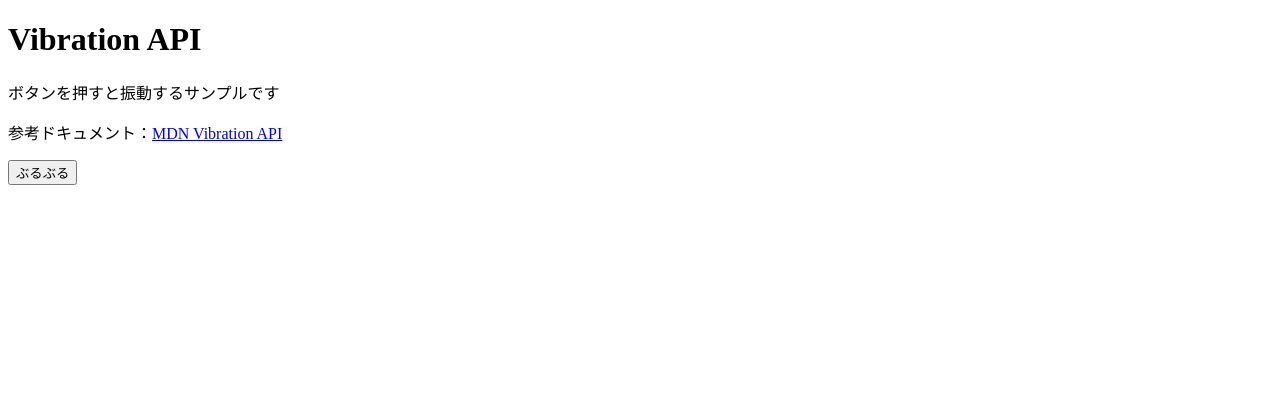
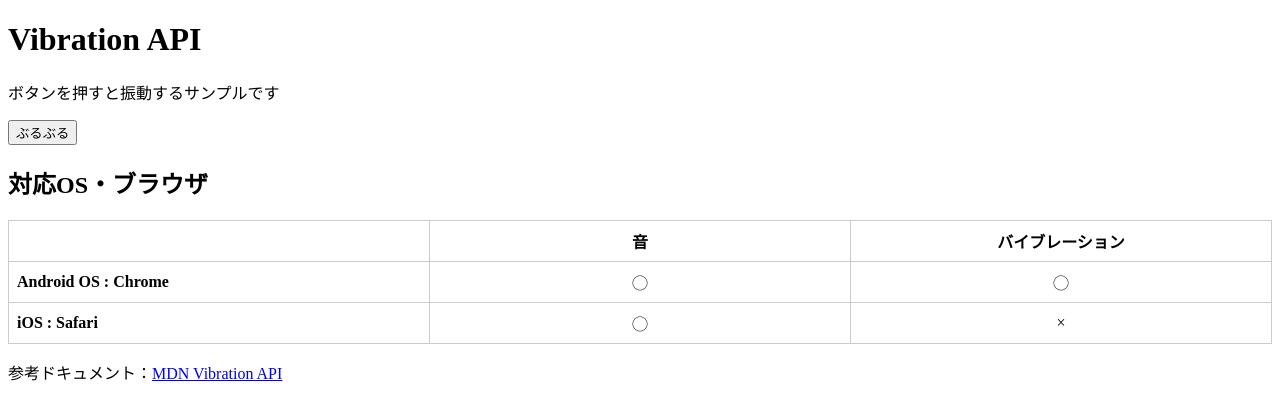
Before and after one commit to chinen-octtn/SampleVibrationAPI, a plain HTML site: page docs/index.html in a window 1280 px wide. Drawn offline with Linux system fonts and the light colour scheme.

Commit message:
add: 対応ブラウザのドキュメント追加

```diff
--- a/docs/index.html
+++ b/docs/index.html
@@ -29,15 +29,53 @@
     button.isActive {
       animation: vib 0.5s;
     }
+
+    table {
+      border-collapse: collapse;
+      width: 100%;
+      table-layout: fixed;
+    }
+    th, td {
+      padding: 0.5em;
+      border: 1px solid #ccc;
+      text-align: center;
+
+    }
+    th[scope="row"] {
+      text-align: left;
+    }
   </style>
 </head>
 <body>
   <h1>Vibration API</h1>
   <p>ボタンを押すと振動するサンプルです</p>
+  <button type="button" id="button" class="snd__caution">ぶるぶる</button>
+
+  <section>
+    <h2>対応OS・ブラウザ</h2>
+    <table>
+      <thead>
+        <td></td>
+        <th scope="col">音</th>
+        <th scope="col">バイブレーション</th>
+      </thead>
+      <tbody>
+        <tr>
+          <th scope="row">Android OS : Chrome</th>
+          <td>◯</td>
+          <td>◯</td>
+        </tr>
+        <tr>
+          <th scope="row">iOS : Safari</th>
+          <td>◯</td>
+          <td>×</td>
+        </tr>
+      </tbody>
+    </table>
+  </section>
+
   <p>参考ドキュメント：<a href="https://developer.mozilla.org/ja/docs/Web/API/Vibration_API">MDN Vibration API
   </a></p>
-
-  <button type="button" id="button" class="snd__caution">ぶるぶる</button>
 
   <script src='https://cdn.jsdelivr.net/gh/snd-lib/snd-lib@v1.1.1/dist/browser/snd.js?kit=02'></script>
 
```
